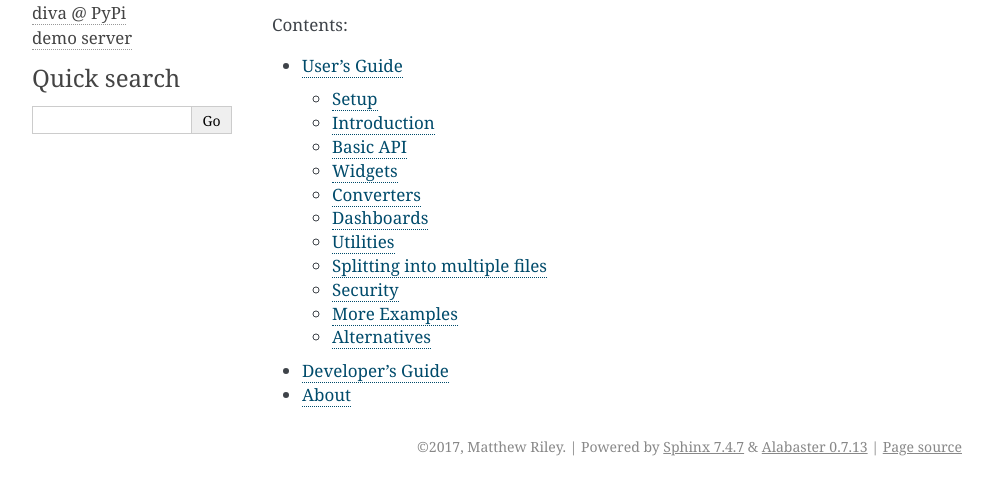
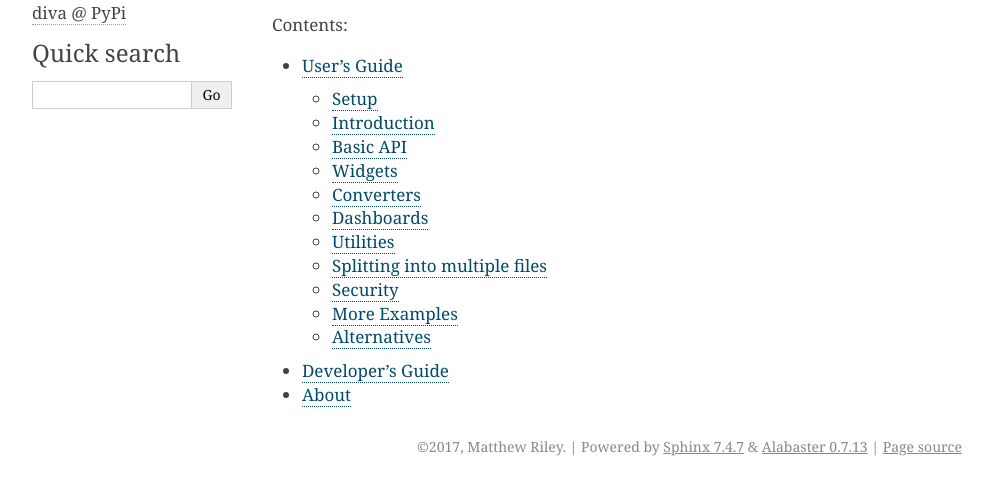
Before and after one commit to mgriley/diva, a Sphinx documentation site: the page built from docs/index.rst, in a window 1280 px wide, cut to the strip 386-881 px from the top of the page. Shown: the whole strip, without its empty margins (148-1141 px from the left). Built offline with Sphinx 7.4.7, drawn with Linux system fonts in a browser that asks for light colours.

```diff
--- a/docs/conf.py
+++ b/docs/conf.py
@@ -102,8 +102,7 @@ html_theme_options = {
     'analytics_id': 'UA-87495443-6',
     'extra_nav_links': {
         'diva @ github': 'https://github.com/mgriley/diva',
-        'diva @ PyPi': 'https://pypi.python.org/pypi/diva',
-        'demo server': 'https://fizznow.com/'
+        'diva @ PyPi': 'https://pypi.python.org/pypi/diva'
     }
 }
 
```
Also changed, not shown: requirements.txt (+10 -2 lines), .readthedocs.yml (added), docs/requirements.txt (added).
